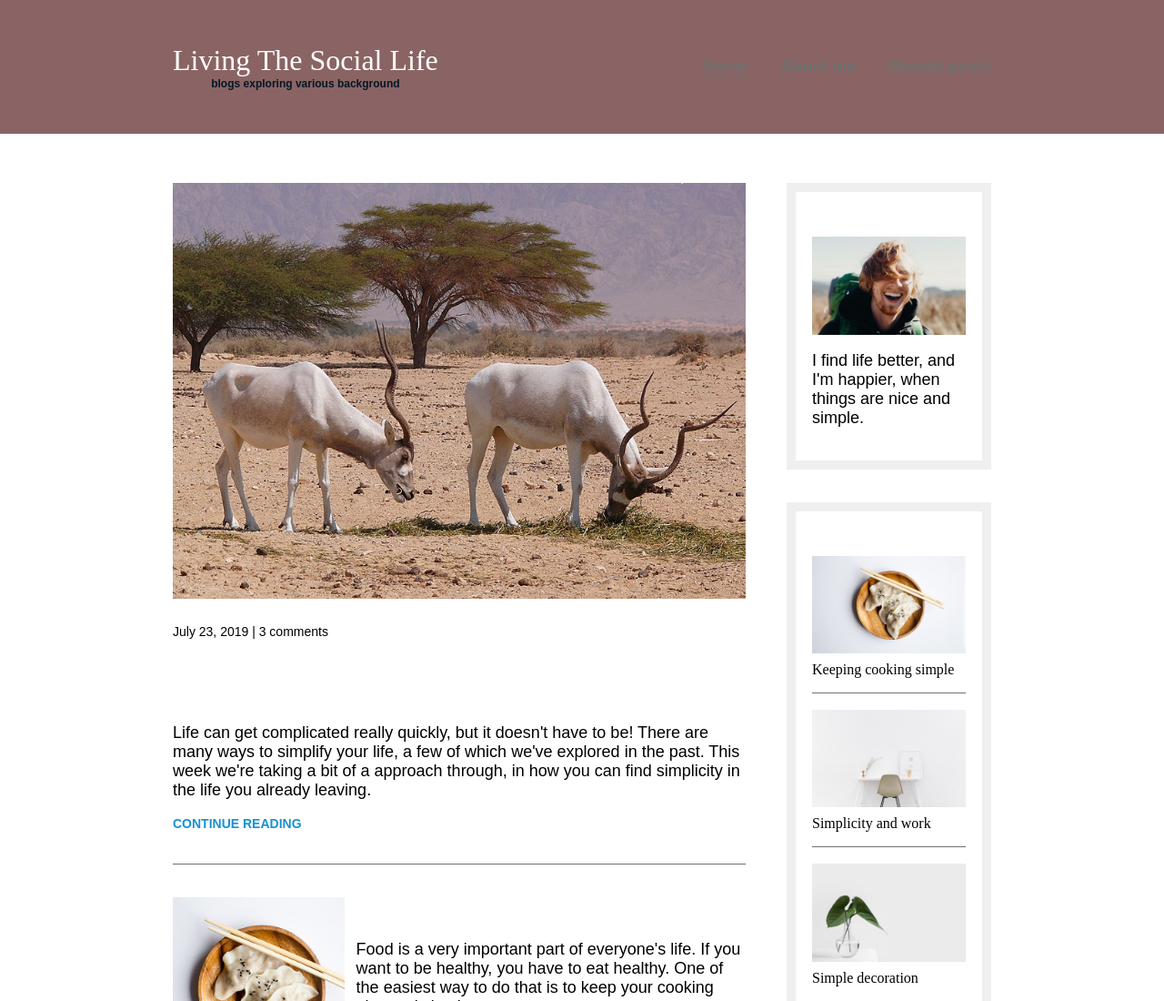
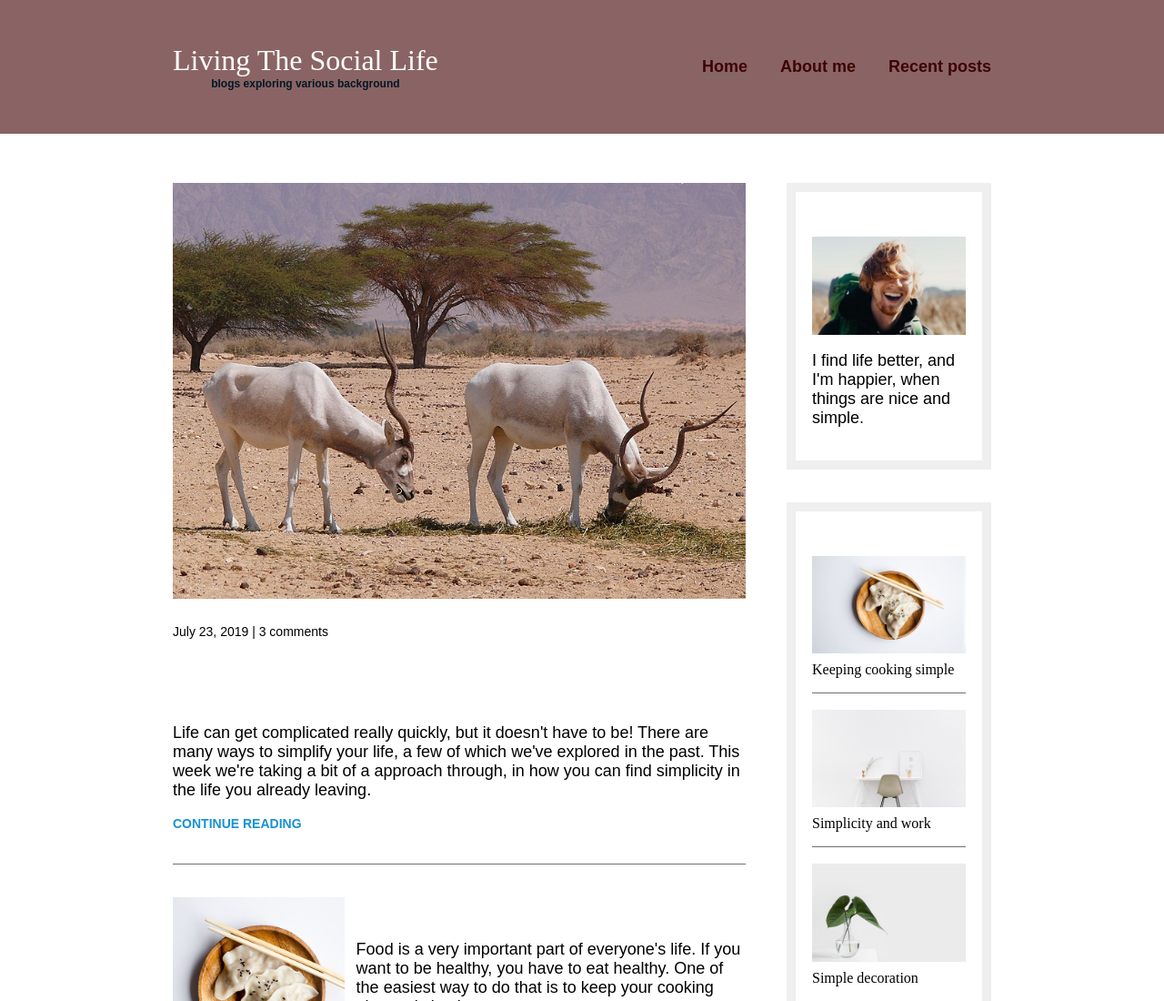
Before and after one commit to Saheeltech/blogging, a plain HTML site: page index.html in a window 1280 px wide. Shown: the top 1100 px of the page at 91% size. Drawn offline with Linux system fonts and the light colour scheme.

Commit message:
Update style.css

```diff
--- a/style.css
+++ b/style.css
@@ -121,7 +121,7 @@ body {
 
  nav a {
     text-decoration: none;
-    color: #707070;
+    color: #3f0404;
     font-weight: 700;
     margin: .25em 0;
  }
```
